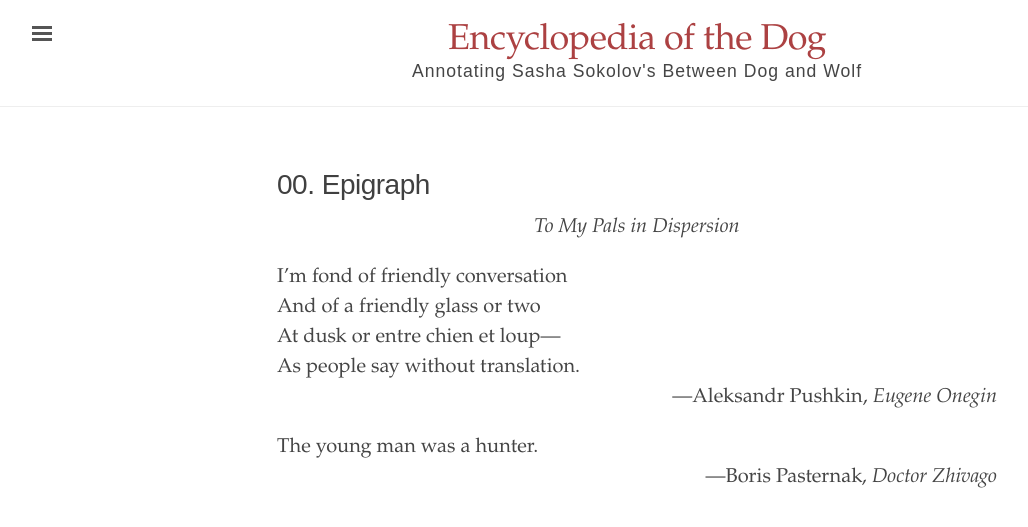
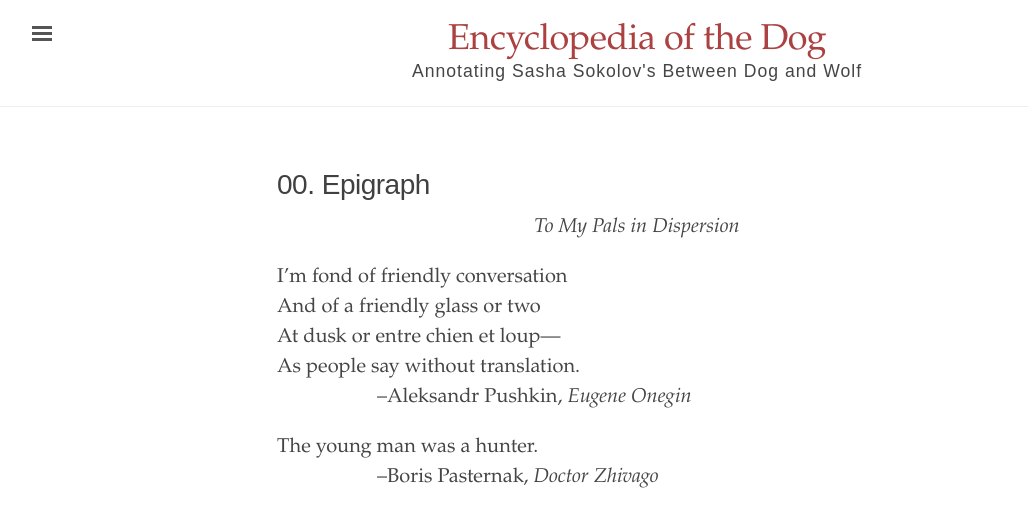
Before and after one commit to digbmc/dog-annotation-site, a Jekyll site: the page built from _texts/00_en.md, in a window 1280 px wide. Shown: the top 527 px of the page, without its empty margins (3-1031 px from the left). Built offline with Jekyll 4.4.1, drawn with Linux system fonts in a browser that asks for light colours.

Commit message:
indentation for epigraphs, remove text ornament for en01

```diff
--- a/_texts/00_en.md
+++ b/_texts/00_en.md
@@ -10,7 +10,7 @@
 - And of a friendly glass or two
 - At dusk or entre chien et loup—
 - As people say without translation.
-- <p style="text-align:right">—Aleksandr Pushkin, <em>Eugene Onegin</em></p>
+- {:.indent-5} --Aleksandr Pushkin, *Eugene Onegin*
 
 - The young man was a hunter.
-- <p style="text-align:right">—Boris Pasternak, <em>Doctor Zhivago</em></p>
+- {:.indent-5} --Boris Pasternak, *Doctor Zhivago*
```
Also changed, not shown: _texts/00_ru.md (+2 -2 lines), _texts/01_en.md (+0 -1 lines).
